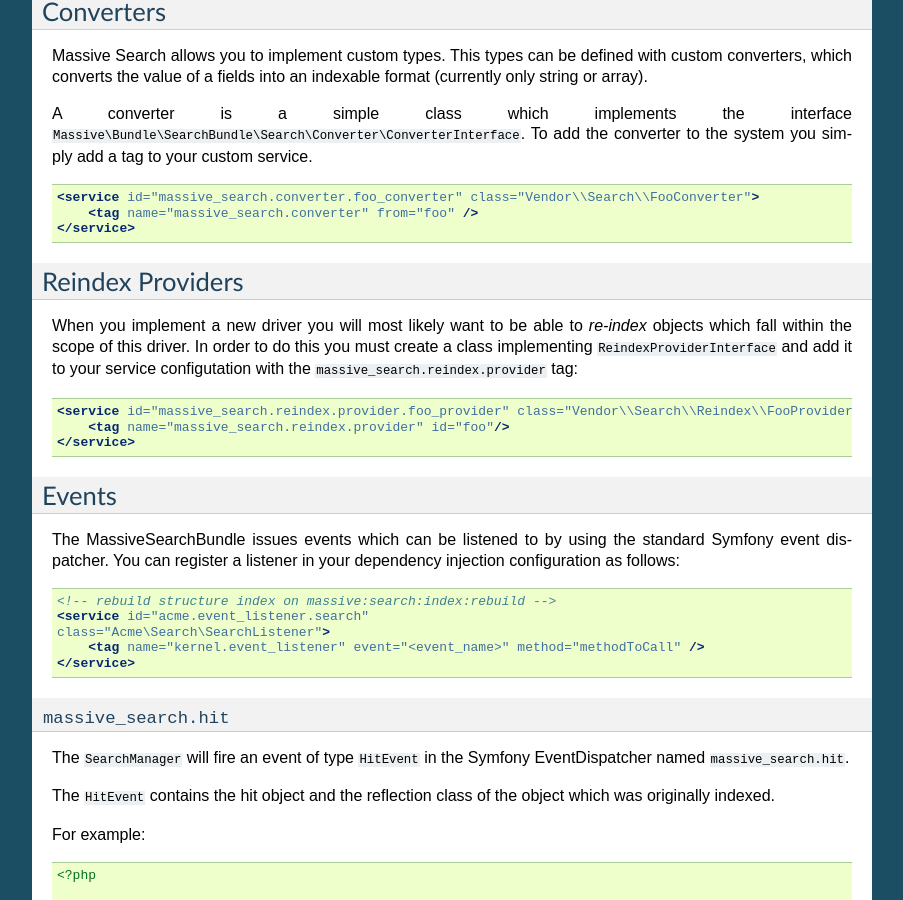
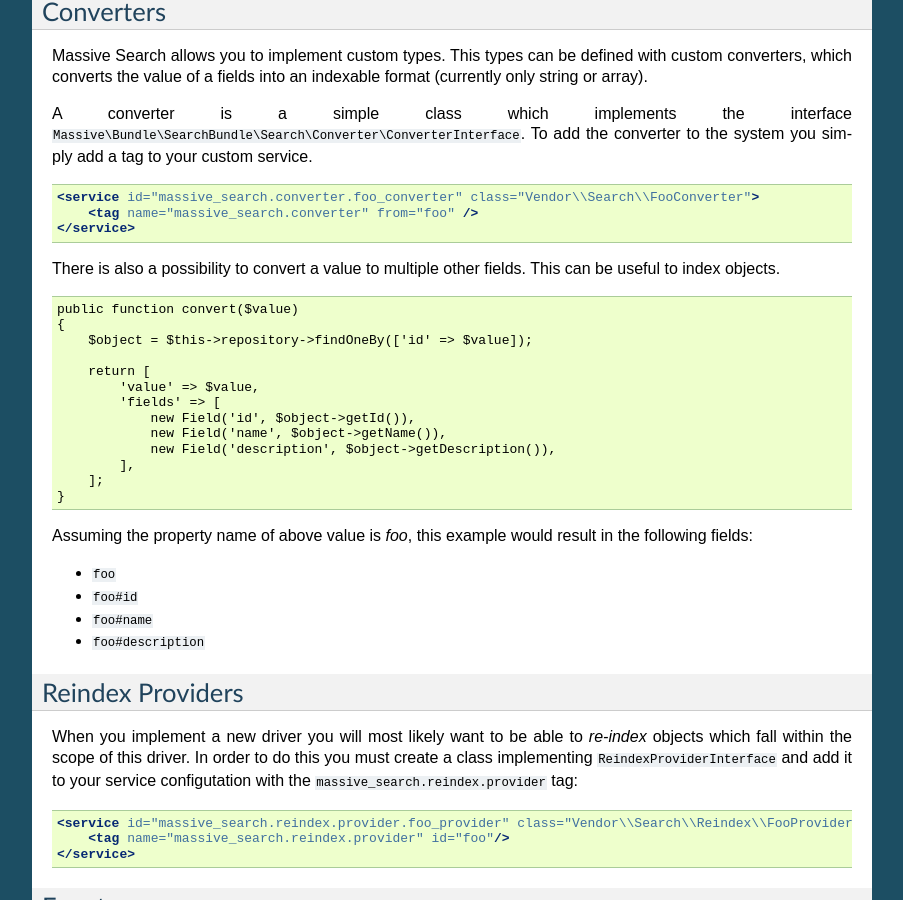
Before and after one commit to massiveart/MassiveSearchBundle, a Sphinx documentation site: the page built from Resources/docs/extending.rst, in a window 1280 px wide and 900 px high, scrolled down 1232 px. Shown: the whole window, without its empty margins (198-1101 px from the left). Built offline with Sphinx 7.4.7, drawn with Linux system fonts in a browser that asks for light colours.

Commit message:
Add some documentation

```diff
--- a/Resources/docs/extending.rst
+++ b/Resources/docs/extending.rst
@@ -95,6 +95,31 @@
         <tag name="massive_search.converter" from="foo" />
     </service>
 
+There is also a possibility to convert a value to multiple other fields. This can be useful to index objects.
+
+.. code-block:: php
+
+    public function convert($value)
+    {
+        $object = $this->repository->findOneBy(['id' => $value]);
+
+        return [
+            'value' => $value,
+            'fields' => [
+                new Field('id', $object->getId()),
+                new Field('name', $object->getName()),
+                new Field('description', $object->getDescription()),
+            ],
+        ];
+    }
+
+Assuming the property name of above value is `foo`, this example would result in the following fields:
+
+* ``foo``
+* ``foo#id``
+* ``foo#name``
+* ``foo#description``
+
 Reindex Providers
 -----------------
 
```
